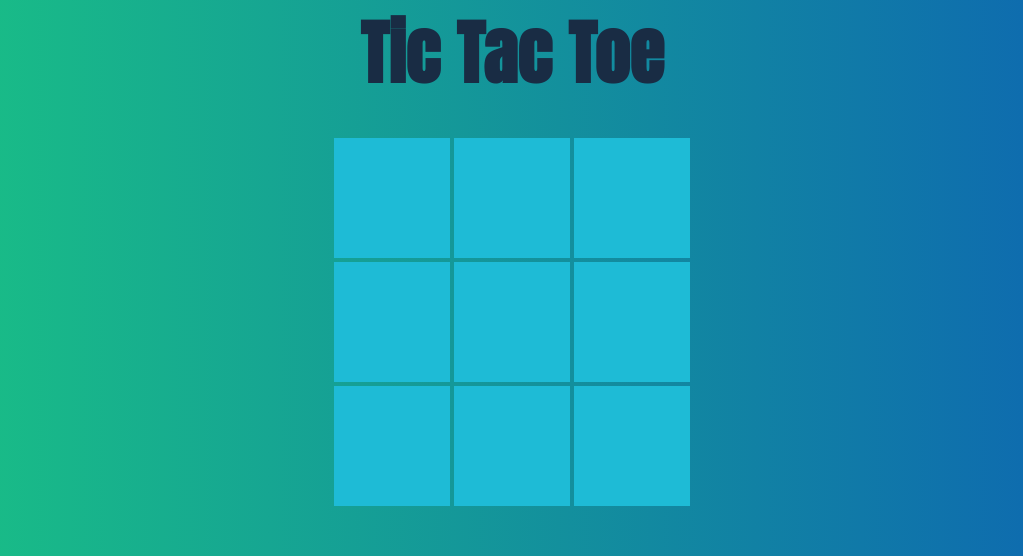
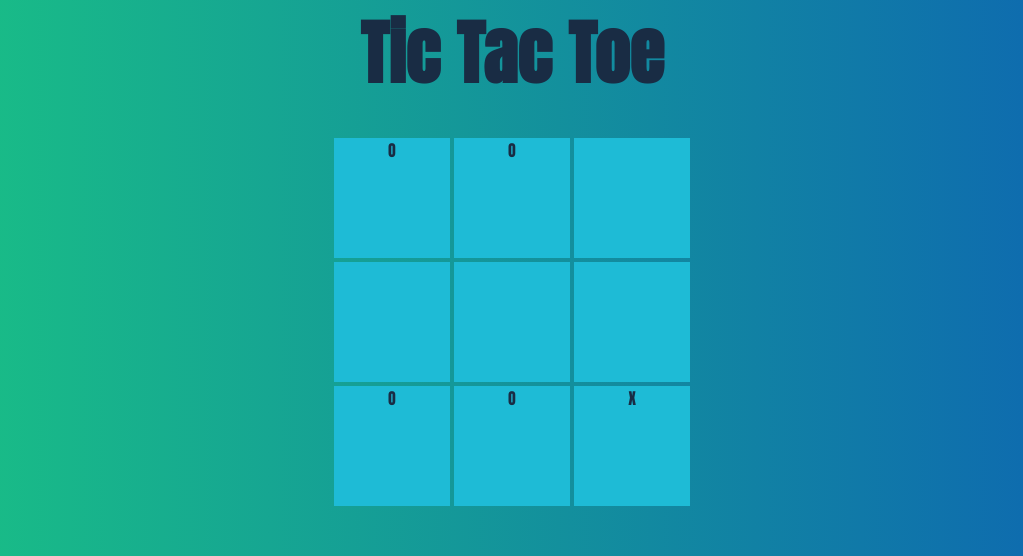
Before and after one commit to GabrielMCavalcante/TicTacToe, a React (Create React App) app: page /game/results in a window 1280 px wide. Shown: the top 556 px of the page, without its empty margins (128-1151 px from the left). Built offline with nearby package versions, Linux system fonts and the light colour scheme; a web font is replaced by a local one.

Commit message:
Added useRef hook

```diff
--- a/src/components/TableTile/index.tsx
+++ b/src/components/TableTile/index.tsx
@@ -1,4 +1,4 @@
-import React from 'react'
+import React, { useRef } from 'react'
 
 // CSS styles
 import './styles.css'
@@ -14,16 +14,53 @@ interface ID {
 
 function TableTile(props: ID) {
 
+    const tileRef = useRef(null)
+    let test: string = ''
+    const classes = ["TableTile"]
+
     function onTileClickHandler() {
-        console.log('Clicked tile with id ', props.id)
-        // onTableClick(id) <- redux dispatch
+
+        const el = tileRef.current as unknown as HTMLDivElement
+        if (el.classList.contains('Placeable')) {
+            console.log('Clicked tile with id ', props.id)
+            // onTableClick(props.id) <- redux dispatch
+        }
+    }
+
+    if (Math.floor(Math.random() * 100) > 40) {
+        classes.push("Placeable")
+    }
+
+    if (classes.length === 1) {
+        if (Math.random() > 0.5) {
+            test = 'X'
+        } else test = 'O'
+    }
+
+    function hoverStartHandler() {
+        const el = tileRef.current as unknown as HTMLDivElement
+        if (el.classList.contains('Placeable')) {
+            if (Math.random() > 0.5) {
+                el.innerHTML = 'X'
+            } else el.innerHTML = 'O'
+        }
+    }
+
+    function hoverEndHandler() {
+        const el = tileRef.current as unknown as HTMLDivElement
+        if (el.classList.contains('Placeable')) {
+            el.innerHTML = ''
+        }
     }
 
     return (
         <div
+            ref={tileRef}
+            onMouseEnter={hoverStartHandler}
+            onMouseLeave={hoverEndHandler}
             onClick={onTileClickHandler}
-            className="TableTile"
-        >{/* tile from redux */}</div>
+            className={classes.join(' ')}
+        >{test}</div>
     )
 }
 
```
